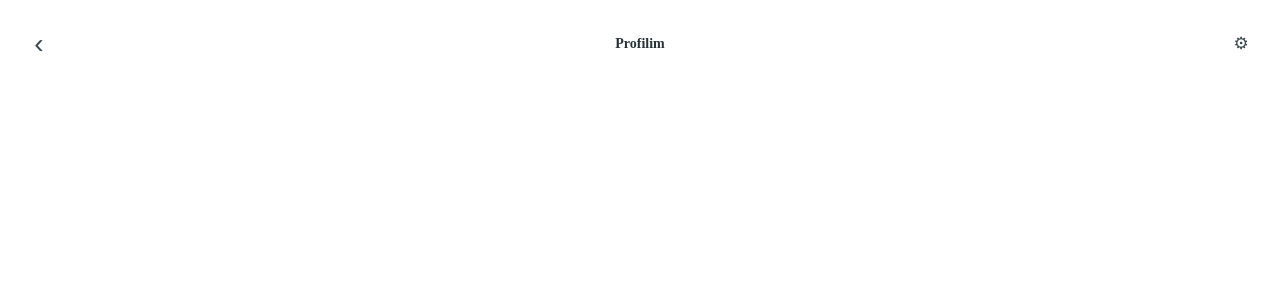
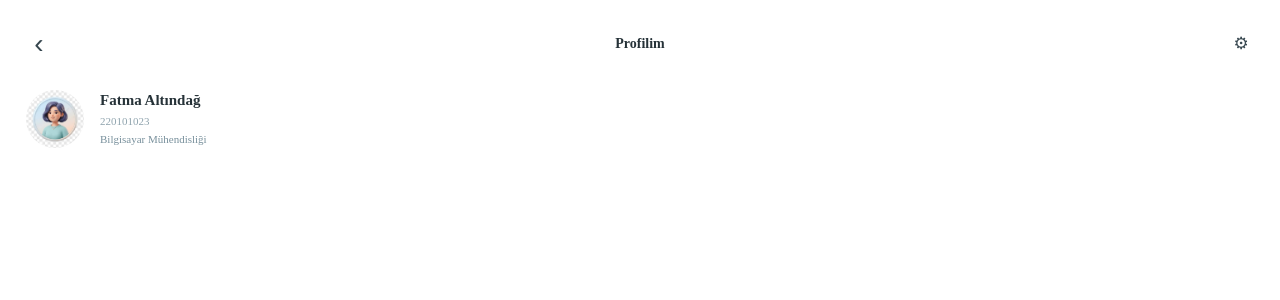
Before and after one commit to Fatma4444/KitapOduncAlmaSistemi, an Angular app: page /profile in a window 1280 px wide. Shown: the top 300 px of the page. Built offline with nearby package versions, Linux system fonts and the light colour scheme.

Commit message:
profile/profile-information

```diff
--- /dev/null
+++ b/src/app/component/profile/profile-information/profile-information.css
@@ -0,0 +1,72 @@
+.profile-information {
+  width: 100%;
+  height: 95px;
+
+  display: flex;
+  align-items: center;
+
+  padding: 14px 18px;
+  box-sizing: border-box;
+
+  background-color: #ffffff;
+}
+
+/* Profil fotoğrafı */
+
+.profile-image {
+  width: 58px;
+  height: 58px;
+
+  border-radius: 50%;
+  overflow: hidden;
+
+  background-color: #e8f5f7;
+
+  flex-shrink: 0;
+}
+
+.profile-image img {
+  width: 100%;
+  height: 100%;
+
+  object-fit: cover;
+}
+
+/* Profil bilgileri */
+
+.profile-details {
+  margin-left: 16px;
+
+  display: flex;
+  flex-direction: column;
+  justify-content: center;
+}
+
+.profile-details h3 {
+  margin: 0;
+
+  font-size: 15px;
+  line-height: 20px;
+
+  font-weight: 700;
+
+  color: #263238;
+}
+
+.profile-details p {
+  margin: 4px 0 0;
+
+  font-size: 11px;
+  line-height: 15px;
+
+  color: #90a4ae;
+}
+
+.profile-details span {
+  margin-top: 3px;
+
+  font-size: 11px;
+  line-height: 15px;
+
+  color: #78909c;
+}
--- /dev/null
+++ b/src/app/component/profile/profile-information/profile-information.html
@@ -0,0 +1,16 @@
+<div class="profile-information">
+
+  <div class="profile-image">
+    <img
+      [src]="profile.profileImage"
+      [alt]="profile.name"
+    >
+  </div>
+
+  <div class="profile-details">
+    <h3>{{ profile.name }}</h3>
+    <p>{{ profile.studentNumber }}</p>
+    <span>{{ profile.department }}</span>
+  </div>
+
+</div>
--- /dev/null
+++ b/src/app/component/profile/profile-information/profile-information.ts
@@ -0,0 +1,22 @@
+import { Component } from '@angular/core';
+import profileData from '../profile.json';
+
+interface Profile {
+  name: string;
+  studentNumber: string;
+  department: string;
+  profileImage: string;
+}
+
+@Component({
+  selector: 'app-profile-information',
+  standalone: true,
+  imports: [],
+  templateUrl: './profile-information.html',
+  styleUrl: './profile-information.css'
+})
+export class ProfileInformation {
+
+  profile: Profile = profileData;
+
+}
--- a/src/app/component/profile/profile.html
+++ b/src/app/component/profile/profile.html
@@ -1 +1,2 @@
 <app-profile-header> </app-profile-header>
+<app-profile-information></app-profile-information>
--- /dev/null
+++ b/src/app/component/profile/profile.json
@@ -0,0 +1,6 @@
+{
+  "name": "Fatma Altındağ",
+  "studentNumber": "220101023",
+  "department": "Bilgisayar Mühendisliği",
+  "profileImage": "images/profile.jpg"
+}
--- a/src/app/component/profile/profile.ts
+++ b/src/app/component/profile/profile.ts
@@ -1,8 +1,9 @@
 import { Component } from '@angular/core';
 import { ProfileHeader } from './profile-header/profile-header';
+import { ProfileInformation } from './profile-information/profile-information';
 
 @Component({
-  imports: [ProfileHeader],
+  imports: [ProfileHeader, ProfileInformation],
   selector: 'app-profile',
   styleUrl: './profile.css',
   templateUrl: './profile.html',
```
Also changed, not shown: public/images/profile.jpg (added), src/app/component/book-detail/book.json (line endings or trailing spaces), 1 other file (tests, documents, lock files or other folders).
